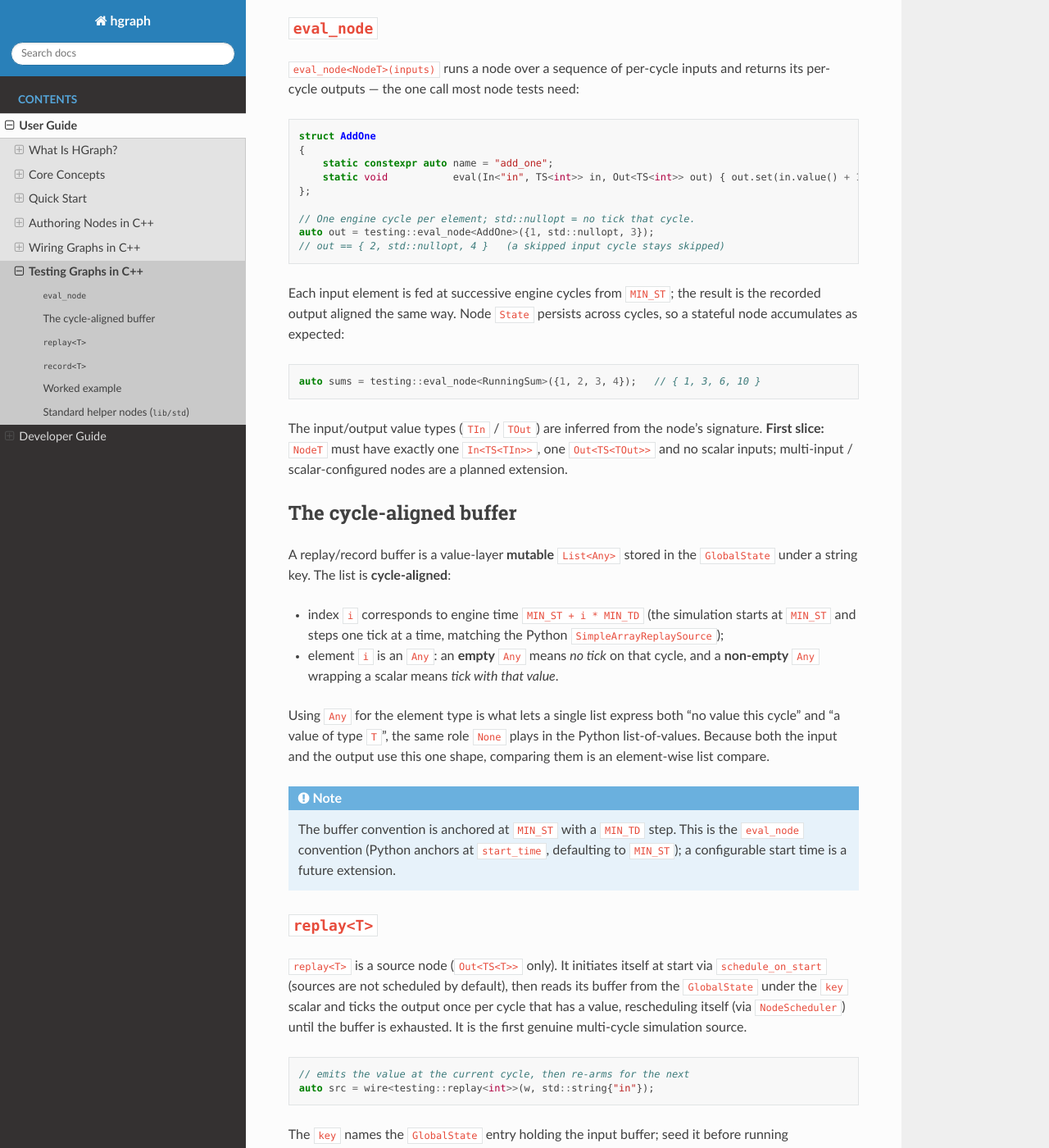
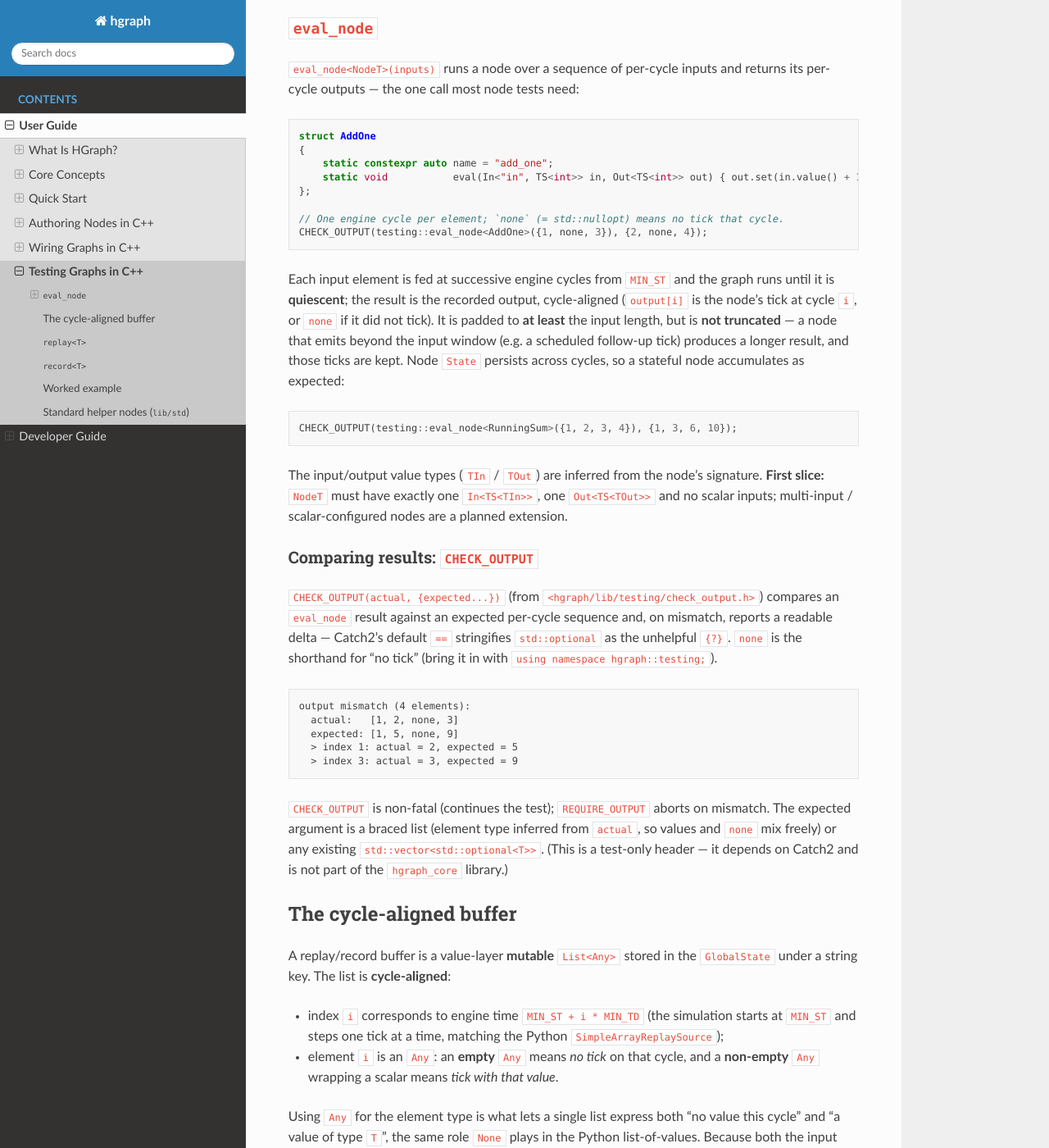
Before and after one commit to hhenson/hg_cpp, a Sphinx documentation site: the page built from docs/source/user_guide/testing_graphs_cpp.rst, in a window 1280 px wide and 1400 px high, scrolled down 388 px. Shown: the whole window at 82% size. Built offline with Sphinx 7.4.7 and the Read the Docs theme 3.1.0, drawn with Linux system fonts in a browser that asks for light colours.

Commit message:
Add CHECK_OUTPUT and REQUIRE_OUTPUT macros

```diff
--- a/docs/source/user_guide/testing_graphs_cpp.rst
+++ b/docs/source/user_guide/testing_graphs_cpp.rst
@@ -29,22 +29,48 @@ returns its per-cycle outputs — the one call most node tests need:
        static void           eval(In<"in", TS<int>> in, Out<TS<int>> out) { out.set(in.value() + 1); }
    };
 
-   // One engine cycle per element; std::nullopt = no tick that cycle.
-   auto out = testing::eval_node<AddOne>({1, std::nullopt, 3});
-   // out == { 2, std::nullopt, 4 }   (a skipped input cycle stays skipped)
+   // One engine cycle per element; `none` (= std::nullopt) means no tick that cycle.
+   CHECK_OUTPUT(testing::eval_node<AddOne>({1, none, 3}), {2, none, 4});
 
-Each input element is fed at successive engine cycles from ``MIN_ST``; the result
-is the recorded output aligned the same way. Node ``State`` persists across cycles,
-so a stateful node accumulates as expected:
+Each input element is fed at successive engine cycles from ``MIN_ST`` and the graph
+runs until it is **quiescent**; the result is the recorded output, cycle-aligned
+(``output[i]`` is the node's tick at cycle ``i``, or ``none`` if it did not tick).
+It is padded to **at least** the input length, but is **not truncated** — a node
+that emits beyond the input window (e.g. a scheduled follow-up tick) produces a
+longer result, and those ticks are kept. Node ``State`` persists across cycles, so
+a stateful node accumulates as expected:
 
 .. code-block:: cpp
 
-   auto sums = testing::eval_node<RunningSum>({1, 2, 3, 4});   // { 1, 3, 6, 10 }
+   CHECK_OUTPUT(testing::eval_node<RunningSum>({1, 2, 3, 4}), {1, 3, 6, 10});
 
 The input/output value types (``TIn`` / ``TOut``) are inferred from the node's
 signature. **First slice:** ``NodeT`` must have exactly one ``In<TS<TIn>>``, one
 ``Out<TS<TOut>>`` and no scalar inputs; multi-input / scalar-configured nodes are a
 planned extension.
+
+Comparing results: ``CHECK_OUTPUT``
+....................................
+
+``CHECK_OUTPUT(actual, {expected...})`` (from
+``<hgraph/lib/testing/check_output.h>``) compares an ``eval_node`` result against an
+expected per-cycle sequence and, on mismatch, reports a readable delta — Catch2's
+default ``==`` stringifies ``std::optional`` as the unhelpful ``{?}``. ``none`` is
+the shorthand for "no tick" (bring it in with ``using namespace hgraph::testing;``).
+
+.. code-block:: text
+
+   output mismatch (4 elements):
+     actual:   [1, 2, none, 3]
+     expected: [1, 5, none, 9]
+     > index 1: actual = 2, expected = 5
+     > index 3: actual = 3, expected = 9
+
+``CHECK_OUTPUT`` is non-fatal (continues the test); ``REQUIRE_OUTPUT`` aborts on
+mismatch. The expected argument is a braced list (element type inferred from
+``actual``, so values and ``none`` mix freely) or any existing
+``std::vector<std::optional<T>>``. (This is a test-only header — it depends on
+Catch2 and is not part of the ``hgraph_core`` library.)
 
 The cycle-aligned buffer
 ------------------------
```
Also changed, not shown: 5 other files.
